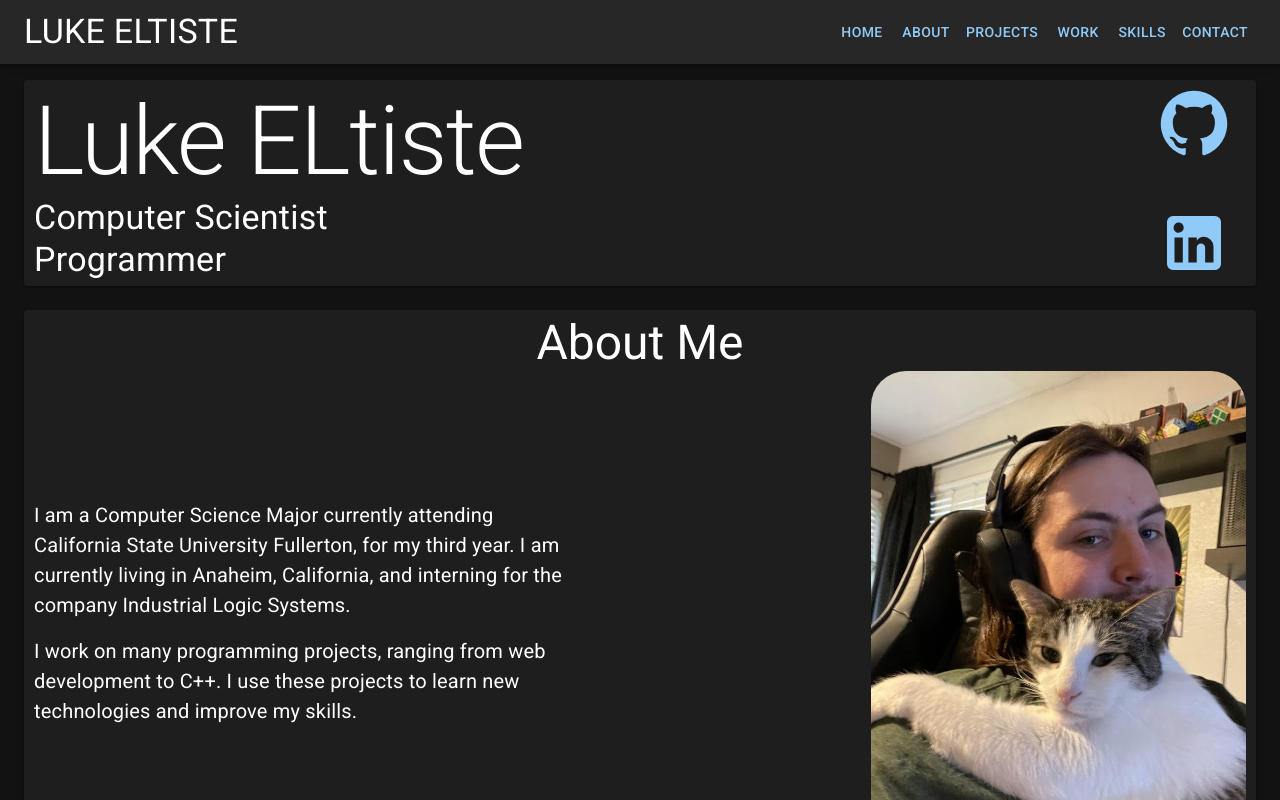
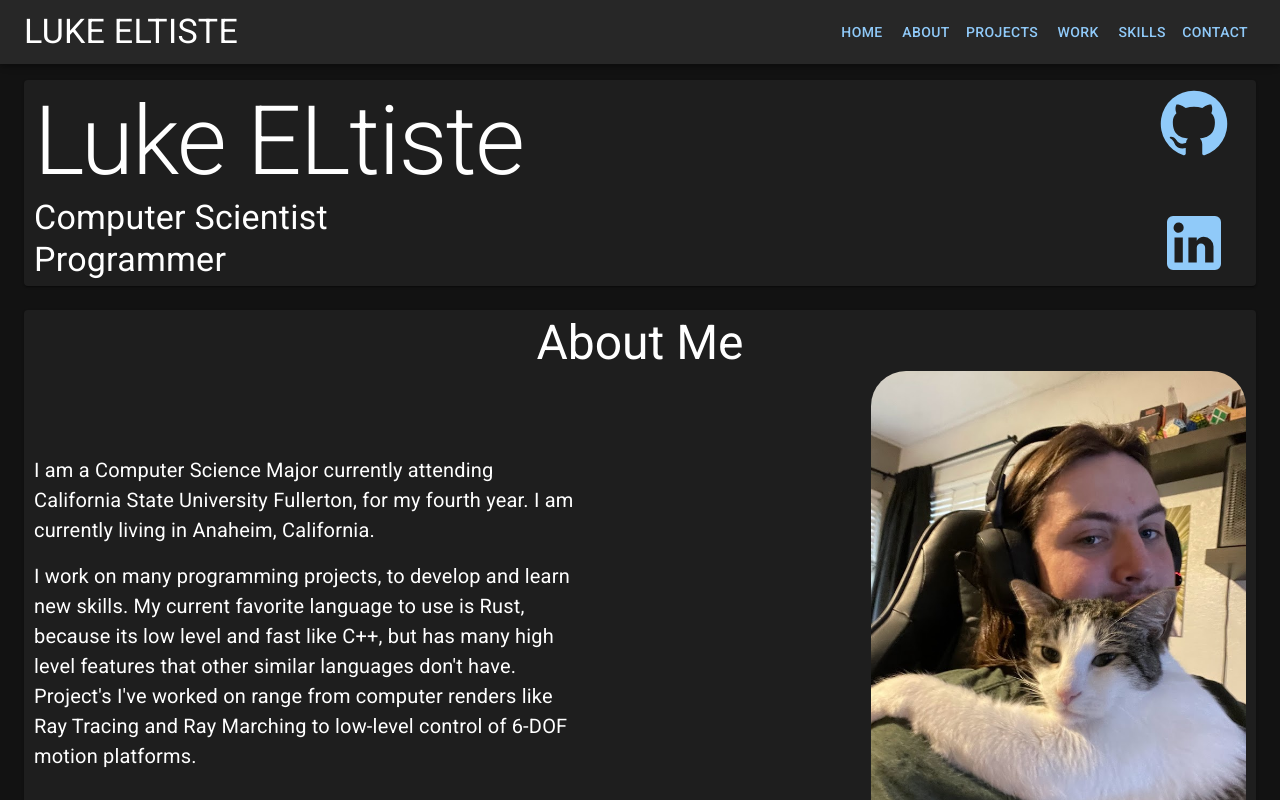
Before and after one commit to Frazzer951/frazzer951.github.io, a React (Create React App) app: page / in a window 1280 px wide. Shown: the top 800 px of the page. Built offline with nearby package versions, Linux system fonts and the light colour scheme.

Commit message:
update about me

```diff
--- a/src/components/About.jsx
+++ b/src/components/About.jsx
@@ -20,12 +20,14 @@ export default function About() {
         <Stack direction="row" justifyContent="space-between" alignItems="center" spacing={2}>
           <Box sx={{ width: "45%" }}>
             <Typography variant="body1" align="left" paragraph sx={{ fontSize: 20 }}>
-              I am a Computer Science Major currently attending California State University Fullerton, for my third year. I am
-              currently living in Anaheim, California, and interning for the company Industrial Logic Systems.
+              I am a Computer Science Major currently attending California State University Fullerton, for my fourth year. I am
+              currently living in Anaheim, California.
             </Typography>
             <Typography variant="body1" align="left" paragraph sx={{ fontSize: 20 }}>
-              I work on many programming projects, ranging from web development to C++. I use these projects to learn new
-              technologies and improve my skills.
+              I work on many programming projects, to develop and learn new skills. My current favorite language to use is
+              Rust, because its low level and fast like C++, but has many high level features that other similar languages
+              don't have. Project's I've worked on range from computer renders like Ray Tracing and Ray Marching to low-level
+              control of 6-DOF motion platforms.
             </Typography>
           </Box>
 
```
